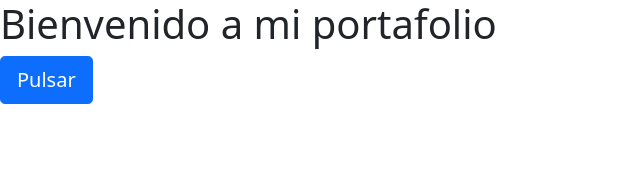
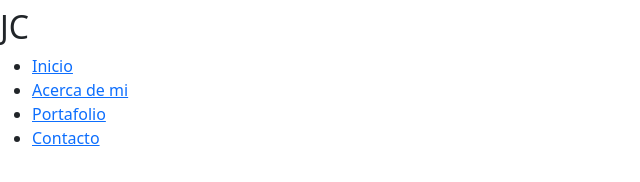
Before and after one commit to danyer8804/Portafolio, a website: page index.html in a window 1280 px wide. Shown: the whole page, without its empty margins (0-640 px from the left). Drawn offline with Linux system fonts and the light colour scheme.

Commit message:
tercer commit

```diff
--- a/index.html
+++ b/index.html
@@ -9,8 +9,29 @@
 </head>
 <body>
 
-    <h1>Bienvenido a mi portafolio</h1>
-    <button class = "btn btn-primary btn-lg">Pulsar</button>
+    <!-- <h1>Bienvenido a mi portafolio</h1>
+    <button class = "btn btn-primary btn-lg">Pulsar</button> -->
+
+
+    <!-- La etiqueta "wrapper" emvuelve lo que es el Hero de nuestrop Portafolio -->
+    <div class="wrapper">
+
+   <header>
+    <nav class="navbar">
+        <div class="brand">
+            <h2>JC</h2>
+            <ul>
+            <li><a href="#">Inicio</a></li>
+            <li><a href="#">Acerca de mi</a></li>
+            <li><a href="#">Portafolio</a></li>
+            <li><a href="#">Contacto</a></li>
+        </ul>
+    </nav>
+   </header>
+
+    </div>
+
+
 
 </body>
 </html>
```
